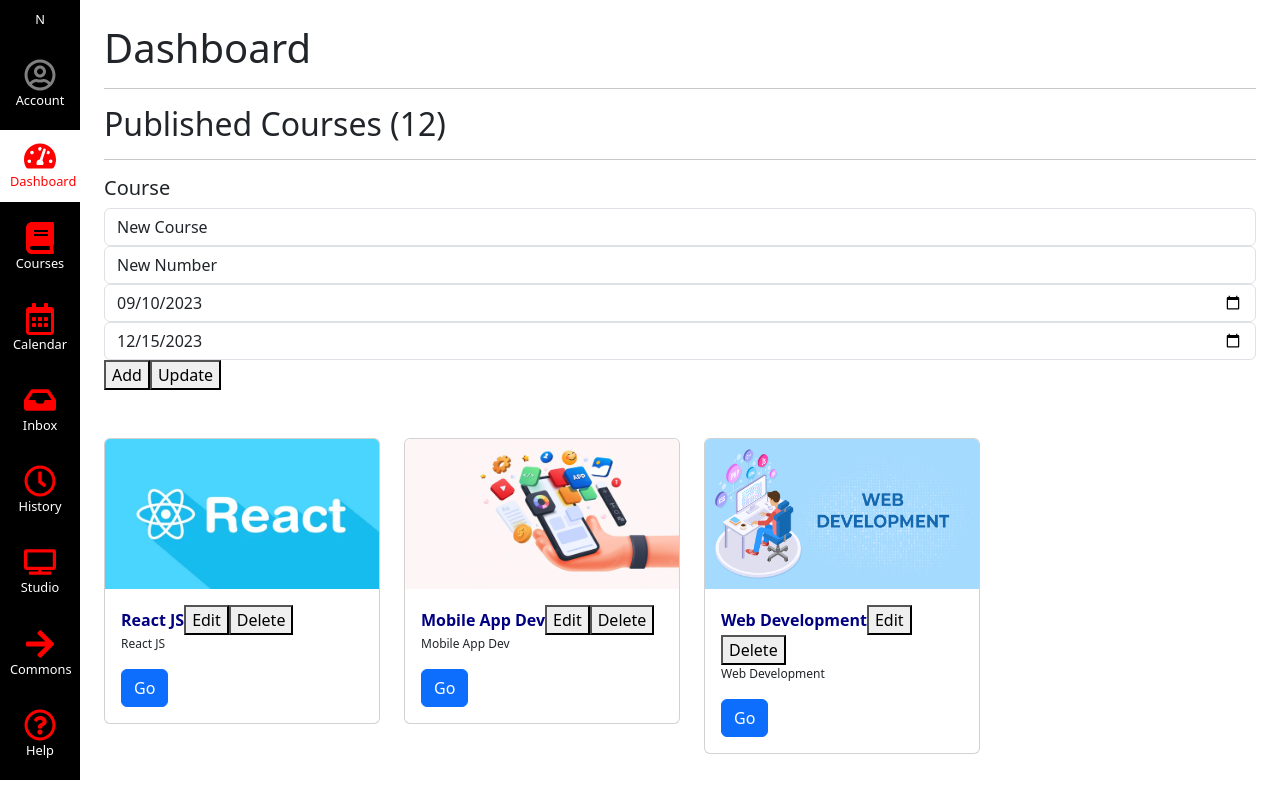
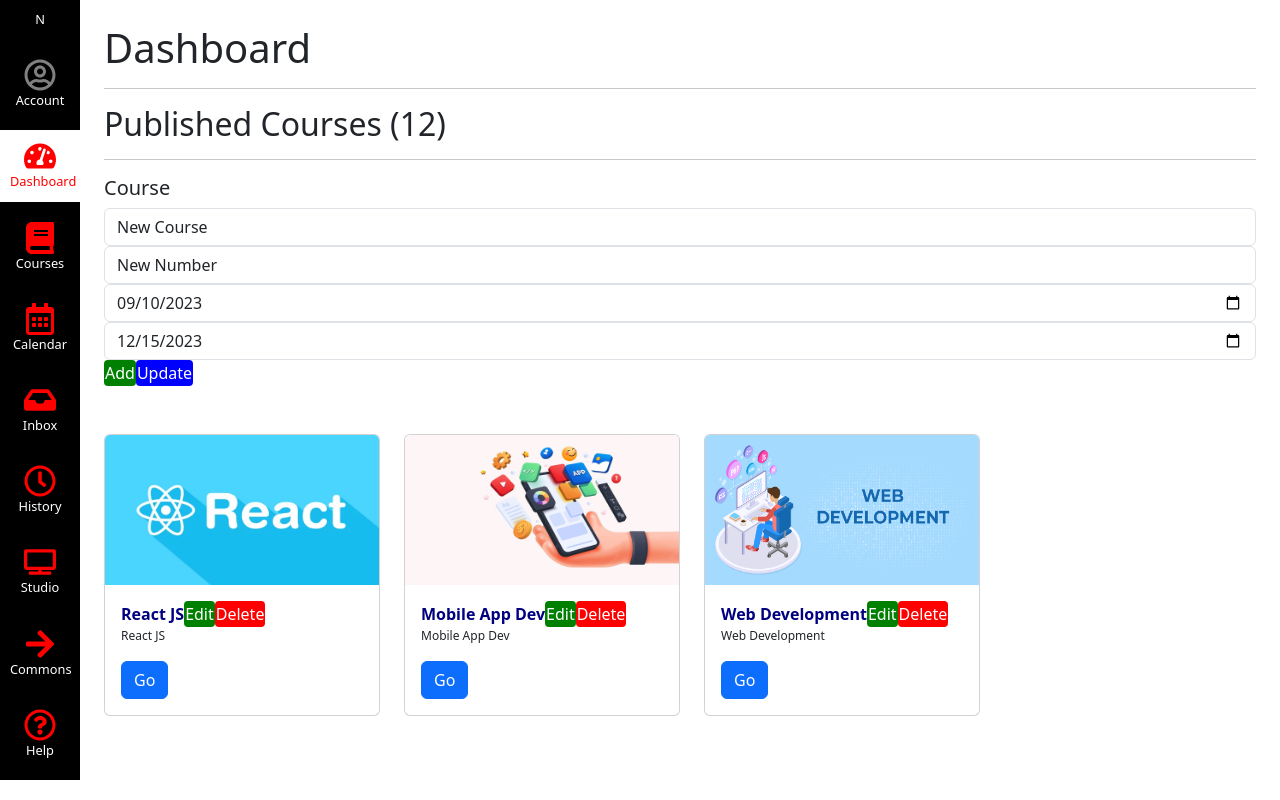
Before and after one commit to coreyan1234/kanbas-react-web-app, a React (Create React App) app: page /#/Kanbas/Dashboard in a window 1280 px wide. Built offline with nearby package versions, Linux system fonts and the light colour scheme.

Commit message:
Styling the add, update, edit, delete buttons

```diff
--- a/src/Kanbas/Courses/Modules/List.tsx
+++ b/src/Kanbas/Courses/Modules/List.tsx
@@ -20,34 +20,6 @@ function ModuleList() {
     state.modulesReducer.module);
   const dispatch = useDispatch();
   const [selectedModule, setSelectedModule] = useState(moduleList[0]);
-//   const [moduleList, setModuleList] = useState<any[]>(modules);
-//   const [module, setModule] = useState({
-//     _id: "L101",
-//     name: "New Module",
-//     description: "New Description",
-//     course: courseId,
-//   });
-//   const addModule = (module: any) => {
-//     const newModule = { ...module,
-//       _id: new Date().getTime().toString()};
-//     const newModuleList = [newModule, ...moduleList];
-//     setModuleList(newModuleList);
-//   };
-//   const deleteModule = (moduleId: string) => {
-//     const newModuleList = moduleList.filter(
-//       (module) => module._id !== moduleId );
-//     setModuleList(newModuleList);
-//   };
-//   const updateModule = () => {
-//     const newModuleList = moduleList.map((m) => {
-//       if (m._id === module._id) {
-//         return module;
-//       } else {
-//         return m;
-//       }
-//     });
-//     setModuleList(newModuleList);
-//   };
   return (
     <>
         <div className="flex-fill">
@@ -62,24 +34,24 @@ function ModuleList() {
                 <button><FaEllipsisV className="ms-2" /></button>
             </div>
             <hr ></hr>
-            <li className="list-group-item">
-                <div className="d-flex">
+            <li className="list-group-item wd-flex-row-container">
+                <div className="d-flex flex-column">
                     <input value={module.name}
                         onChange={(e) =>
                             dispatch(setModule({ ...module, name: e.target.value }))
                         }/>
-                    <button onClick={() => dispatch(updateModule(module))}>
-                        Update
-                    </button>
-                    <button onClick={() => { dispatch(addModule({ ...module, course: courseId })) }}>
-                        Add
-                    </button>
-                </div>
-                <div>
                     <textarea value={module.description}
                         onChange={(e) =>
                             dispatch(setModule({ ...module, description: e.target.value }))
                         }/>
+                </div>
+                <div>
+                    <button onClick={() => dispatch(updateModule(module))} className="update-btn">
+                        Update
+                    </button>
+                    <button onClick={() => { dispatch(addModule({ ...module, course: courseId })) }} className="add-btn">
+                        Add
+                    </button>
                 </div>
             </li>
             <ul className="list-group wd-modules">
@@ -93,11 +65,11 @@ function ModuleList() {
                         <FaEllipsisV className="me-2" />
                         <FaCaretRight />
                         {module.name}
-                        <button onClick={() => dispatch(setModule(module))}>
+                        <button onClick={() => dispatch(deleteModule(module._id))} className="delete-btn">
+                            Delete
+                        </button>
+                        <button onClick={() => dispatch(setModule(module))} className="edit-btn">
                             Edit
-                        </button>
-                        <button onClick={() => dispatch(deleteModule(module._id))}>
-                            Delete
                         </button>
                         <span className="float-end">
                             <FaCheckCircle className="text-success" />
--- a/src/Kanbas/Courses/Modules/index.css
+++ b/src/Kanbas/Courses/Modules/index.css
@@ -1,3 +1,8 @@
+.wd-flex-row-container {
+    display: flex;
+    flex-direction: row;
+}
+
 .wd-modules,
 .wd-modules * {
     border-radius: 0%;
@@ -50,3 +55,30 @@
 .publish-all-btn {
     background: #eeeeee;
 }
+
+.delete-btn {
+    color: white;
+    background-color: red;
+    border-radius: 4px;
+    padding: 1px;
+}
+.edit-btn {
+    color: white;
+    background-color: green;
+    border-radius: 4px;
+    padding: 1px;
+}
+.add-btn {
+    color: white;
+    background-color: green;
+    border: none;
+    border-radius: 4px;
+    padding: 1px;
+}
+.update-btn {
+    color: white;
+    background-color: blue;
+    border: none;
+    border-radius: 4px;
+    padding: 1px;
+}
--- /dev/null
+++ b/src/Kanbas/Dashboard/index.css
@@ -0,0 +1,28 @@
+.delete-btn {
+    color: white;
+    background-color: red;
+    border: none;
+    border-radius: 4px;
+    padding: 1px;
+}
+.edit-btn {
+    color: white;
+    background-color: green;
+    border: none;
+    border-radius: 4px;
+    padding: 1px;
+}
+.add-btn {
+    color: white;
+    background-color: green;
+    border: none;
+    border-radius: 4px;
+    padding: 1px;
+}
+.update-btn {
+    color: white;
+    background-color: blue;
+    border: none;
+    border-radius: 4px;
+    padding: 1px;
+}
--- a/src/Kanbas/Dashboard/index.tsx
+++ b/src/Kanbas/Dashboard/index.tsx
@@ -1,6 +1,7 @@
 import React, { useState } from "react";
 import { Link } from "react-router-dom";
 import * as db from "../Database";
+import "./index.css";
 
 function Dashboard({
   courses,
@@ -30,10 +31,10 @@ function Dashboard({
              onChange={(e) => setCourse({ ...course, startDate: e.target.value }) }/>
       <input value={course.endDate} className="form-control" type="date"
              onChange={(e) => setCourse({ ...course, endDate: e.target.value }) } />
-      <button onClick={addNewCourse} >
+      <button onClick={addNewCourse} className="add-btn">
         Add
       </button>
-      <button onClick={updateCourse} >
+      <button onClick={updateCourse} className="update-btn">
         Update
       </button>
       <div className="row">
@@ -51,13 +52,13 @@ function Dashboard({
                       <button onClick={(event) => {
                           event.preventDefault();
                           setCourse(course);
-                        }}>
+                        }} className="edit-btn">
                         Edit
                       </button>
                       <button onClick={(event) => {
                           event.preventDefault();
                           deleteCourse(course._id);
-                        }}>
+                        }} className="delete-btn">
                         Delete
                       </button>
                   </Link>
```
